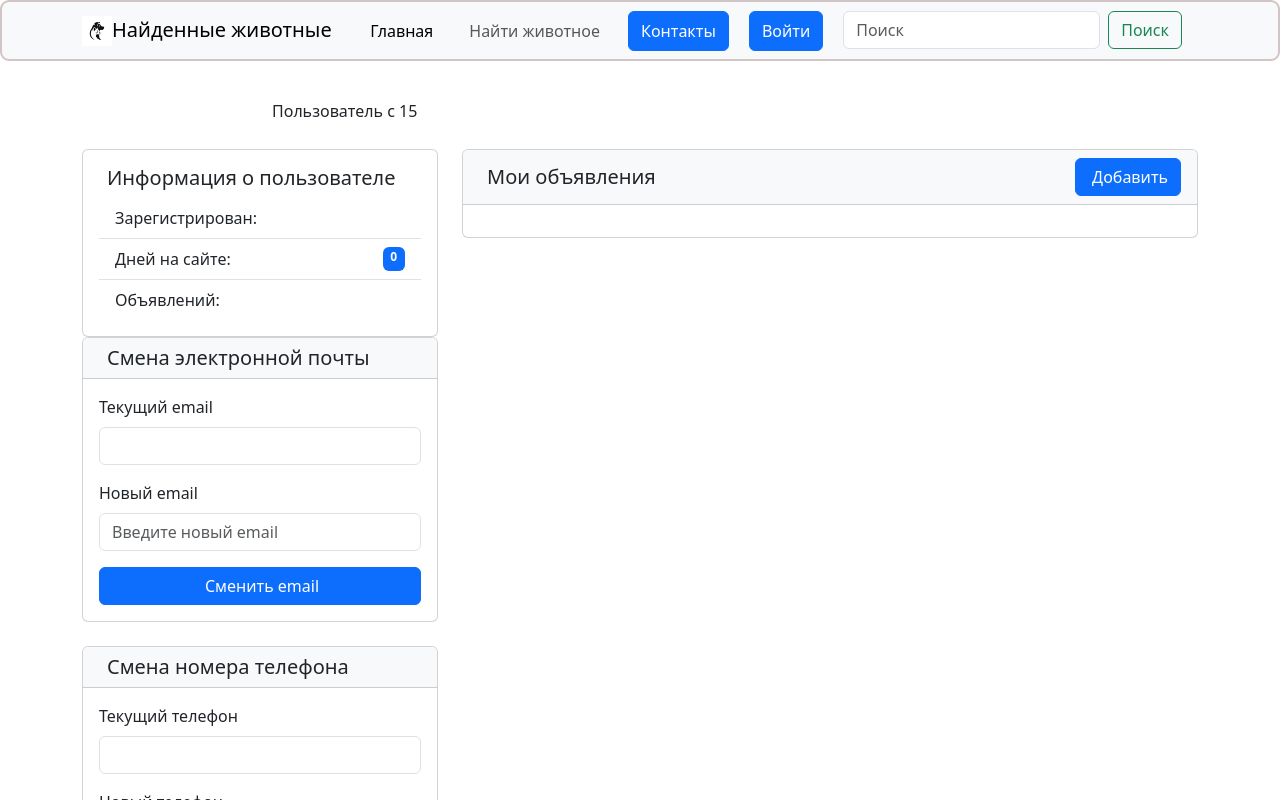
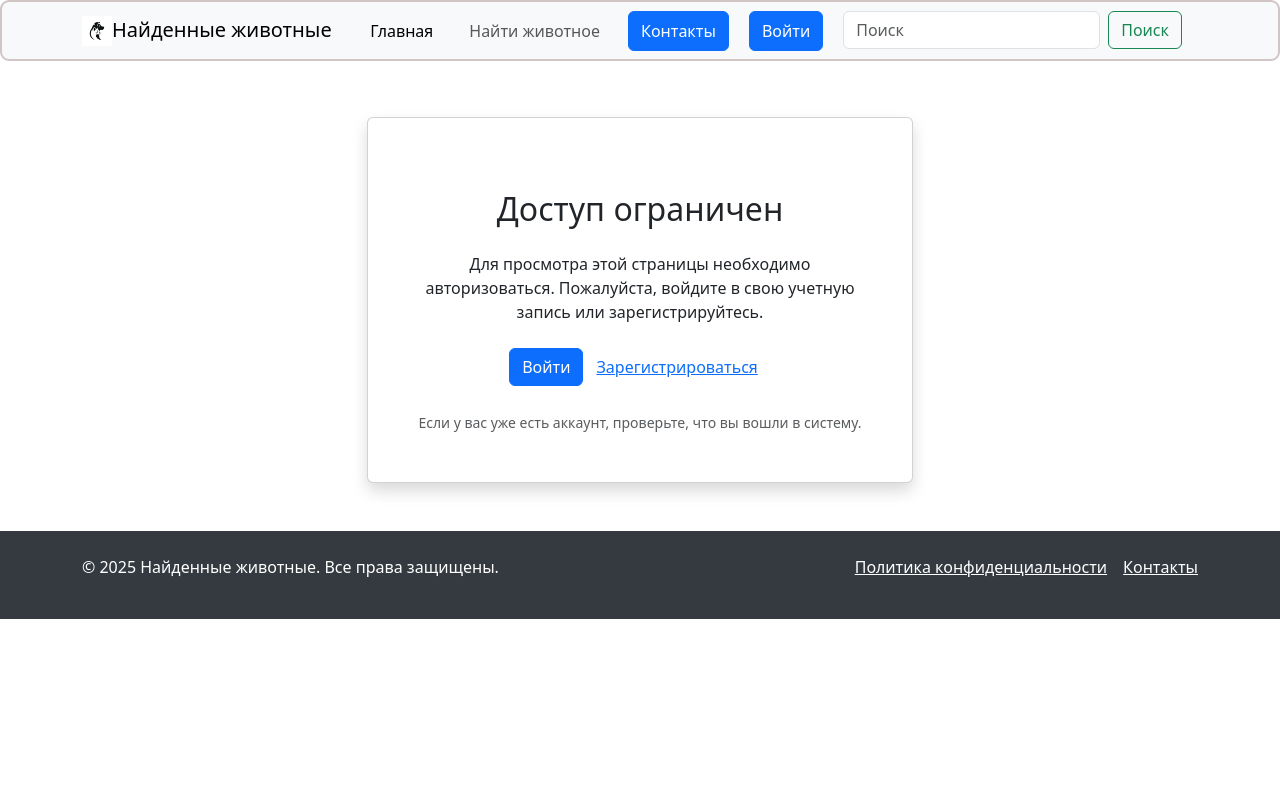
Before and after one commit to RussianCabbageSoup/pets.site, a React (Create React App) app: page /myPage in a window 1280 px wide. Shown: the top 800 px of the page. Built offline with nearby package versions, Linux system fonts and the light colour scheme; no server answers.

Commit message:
modify user page

```diff
--- a/src/components/personalAccPage/profileInfo.jsx
+++ b/src/components/personalAccPage/profileInfo.jsx
@@ -3,6 +3,7 @@ import { useEffect, useState } from "react";
 function ProfileInfo() {
 
     const [userData, setUserData] = useState([]);
+    const [isLogin, setIslogin] = useState(false);
 
     useEffect(() => {
         getInf();
@@ -33,8 +34,50 @@ function ProfileInfo() {
                     ordersCount: user.ordersCount
                 }
 
+                setIslogin(true);
+
                 setUserData(userData);
+
+                if (!(result.id)){
+                    setIslogin(false);
+                }
             })
+    }
+
+    if (!isLogin) {
+        return (
+            <div className="container py-5">
+                <div className="row justify-content-center">
+                    <div className="col-md-6">
+                        <div className="card shadow">
+                            <div className="card-body text-center p-5">
+                                <div className="mb-4">
+                                    <i className="bi bi-shield-lock text-danger" style={{ fontSize: '4rem' }} />
+                                </div>
+                                <h2 className="card-title mb-4">Доступ ограничен</h2>
+                                <p className="card-text mb-4">
+                                    Для просмотра этой страницы необходимо авторизоваться.
+                                    Пожалуйста, войдите в свою учетную запись или зарегистрируйтесь.
+                                </p>
+                                <div className="d-grid gap-2 d-md-block">
+                                    <button type="button" className="btn btn-primary h-100" data-bs-toggle="modal" data-bs-target="#Enter">
+                                        Войти
+                                    </button>
+                                    <button type="button" className='btn btn-link' data-bs-toggle="modal" data-bs-target="#exampleModal">
+                                        Зарегистрироваться
+                                    </button>
+                                </div>
+                                <div className="mt-4 text-muted">
+                                    <small>
+                                        Если у вас уже есть аккаунт, проверьте, что вы вошли в систему.
+                                    </small>
+                                </div>
+                            </div>
+                        </div>
+                    </div>
+                </div>
+            </div>
+        );
     }
 
     return (
```
